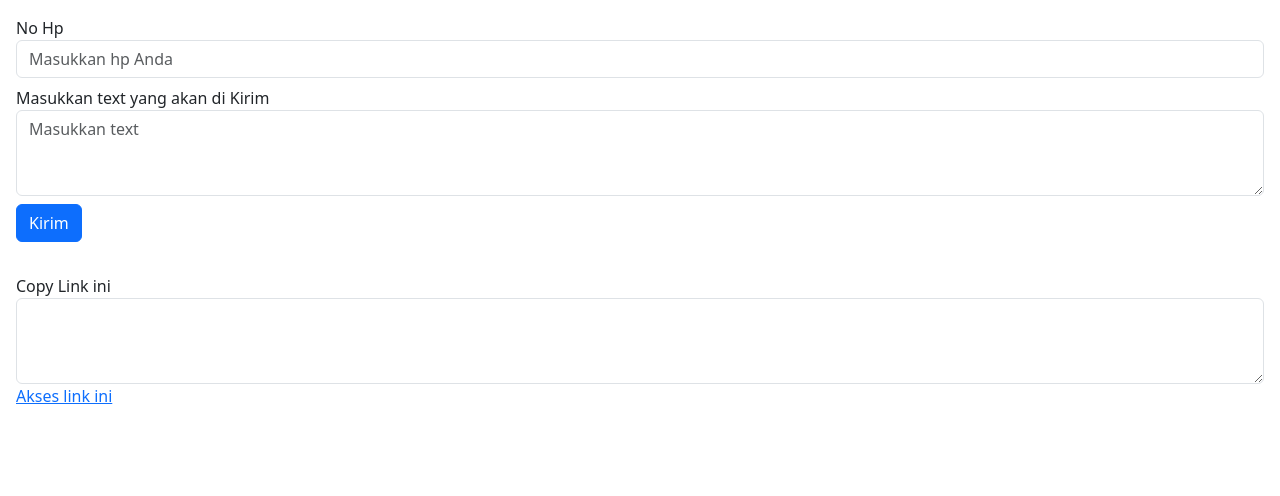
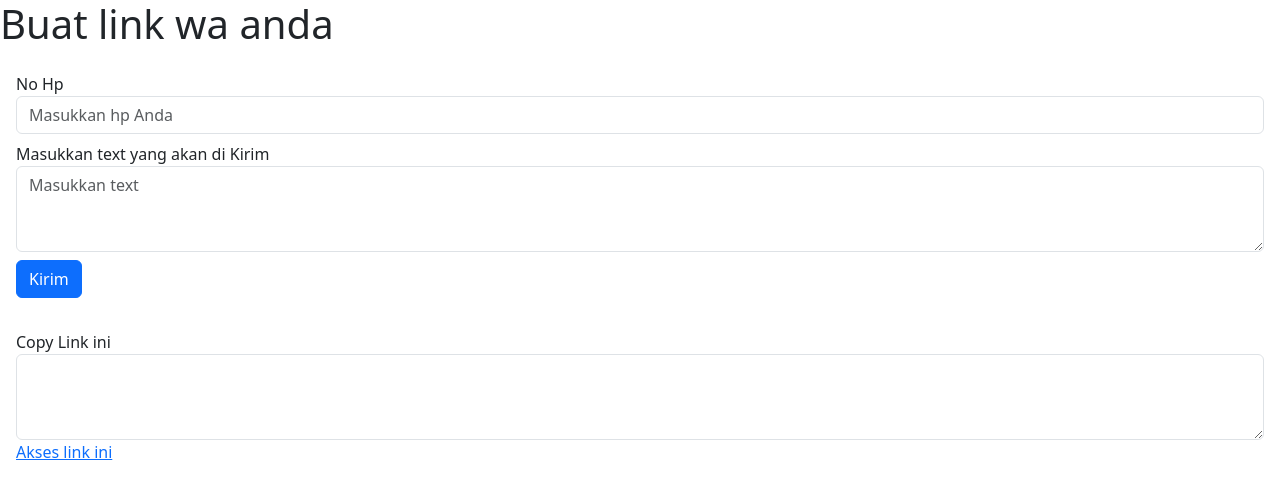
Before and after one commit to AmyQadri/massage_wa_generator, a plain HTML site: page index.html in a window 1280 px wide. Drawn offline with nearby package versions, Linux system fonts and the light colour scheme.

Commit message:
Update index.html

```diff
--- a/index.html
+++ b/index.html
@@ -3,11 +3,12 @@
 <head>
     <meta charset="UTF-8">
     <meta name="viewport" content="width=device-width, initial-scale=1.0">
-    <title>Generate Link</title>
+    <title>Generate Link Wa</title>
     <link rel="stylesheet" href="bootstrap-5.3.3-dist/css/bootstrap.min.css">
 </head>
 <body>
     <div id="app">
+        <h1>Buat link wa anda</h1>
         <form class="p-3" @submit.prevent="submitForm">
             <div class="form-group mb-2">
                 <label for="nama2">No Hp</label>
```
